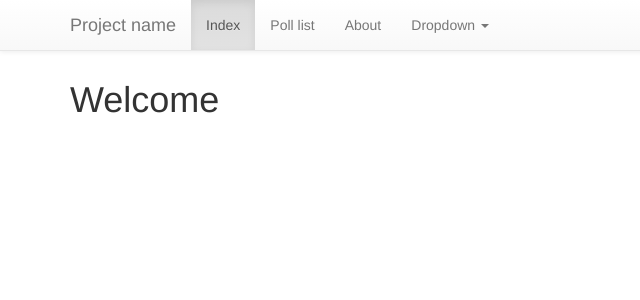
After one commit to nalorakq8/kbpollproj, a Django app: template polls/templates/index.html in a window 1280 px wide. The commit adds this page. Shown: the top 300 px of the page, without its empty margins (0-640 px from the left). Run offline with Django 3.2, Linux system fonts and the light colour scheme; the template is opened without the code that fills it, so the values that code supplies are empty; some libraries are stand-ins or nearby versions.

Commit message:
challenge 3.4 part 1 , 2 and 3

```diff
--- a/kbpollproj/templates/base.html
+++ b/kbpollproj/templates/base.html
@@ -54,9 +54,9 @@
         <div id="navbar" class="collapse navbar-collapse">
           <ul class="nav navbar-nav">
             {% block nav %}
-            <li class="active"><a href="#">Home</a></li>
-            <li><a href="#about">About</a></li>
-            <li><a href="#contact">Contact</a></li>
+            <li class="active"><a href="http://localhost:8000/polls/index/">Index</a></li>
+            <li><a href="http://localhost:8000/polls/list/">Poll list</a></li>
+            <li><a href="#">About</a></li>
             <li class="dropdown">
               <a href="#" class="dropdown-toggle" data-toggle="dropdown" role="button" aria-expanded="false">Dropdown <span class="caret"></span></a>
               <ul class="dropdown-menu" role="menu">
--- /dev/null
+++ b/polls/templates/index.html
@@ -0,0 +1,4 @@
+{% extends "base.html" %}
+{% block content %}
+	<h1> Welcome </h1>
+{% endblock %}
--- a/polls/templates/poll_details.html
+++ b/polls/templates/poll_details.html
@@ -3,9 +3,9 @@
 {% block content %}
 <h1>{{ poll.question }}</h1>
 <ul class="list -group">
-
 	{% for c in polls.choice_set.all %}
 		<li class="list -group -item">
+
 			{{ c.label }}
 		</li>
 	{% empty %}
--- a/polls/urls.py
+++ b/polls/urls.py
@@ -1,8 +1,9 @@
 from django.conf.urls import patterns , url
 from polls import views
-
+from django.views.generic import TemplateView
 
 urlpatterns = [
+	url(r'^index/' , TemplateView.as_view(template_name='index.html'),),
 	url(r'^list/' , views.poll_list , name = 'poll_list',),
 	url(r'^poll/(?P<poll_id>\d+)/$', views.poll_details , name='poll_details',),
 
```
Also changed, not shown: polls/views.py (+7 -7 lines).
